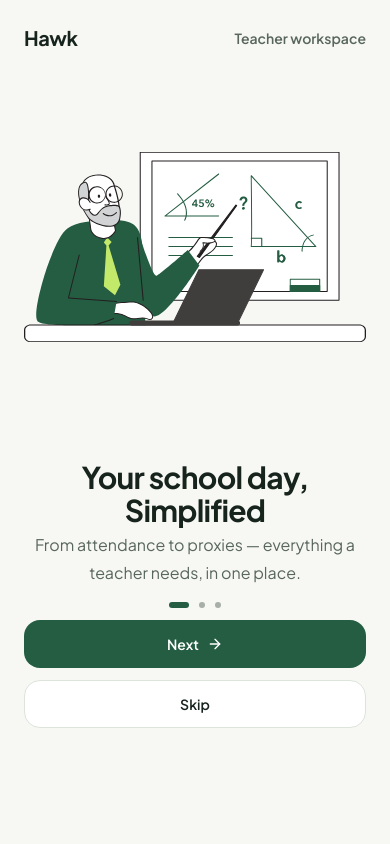
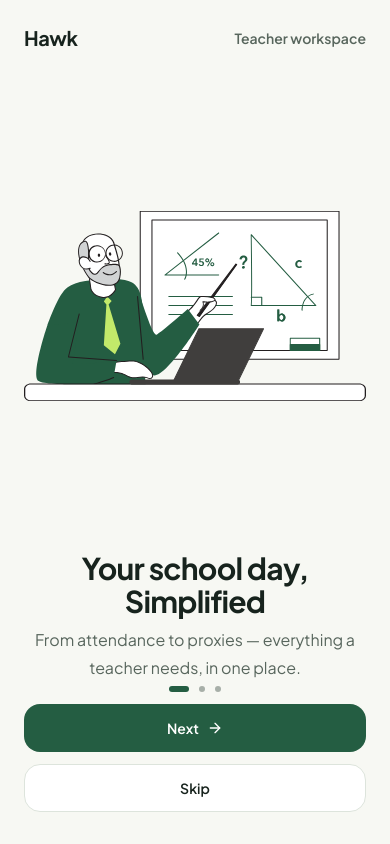
Before and after one commit to koolabhinay07/Hawk, a React (Vite) app: page / in a window 390 px wide. Built offline with nearby package versions, Linux system fonts and the light colour scheme; a web font is replaced by a local one.

Commit message:
Add full project source

```diff
--- a/src/OnboardingFlow.tsx
+++ b/src/OnboardingFlow.tsx
@@ -354,11 +354,11 @@ export default function OnboardingFlow({ onComplete }: { onComplete: (profile?:
             )}
             {screen === "intro" && (
               <div className="animate-[fade-in_260ms_ease-out] flex min-h-0 flex-1 flex-col md:justify-center">
-                <div className="mb-6 flex min-h-0 basis-0 flex-1 items-center justify-center md:hidden">
+                <div className={`flex min-h-0 basis-0 flex-1 justify-center md:hidden ${isFirstIntroSlide ? "mb-2 items-end" : "mb-6 items-center"}`}>
                   <img src={slideIllustration} alt="" className="h-full max-h-[520px] w-auto max-w-full object-contain object-center" />
                 </div>
-                <div className="mt-auto flex h-[370px] flex-none flex-col pb-2 text-center md:mt-0 md:h-[370px] md:justify-center md:pb-0 md:text-left">
-                  <div className="flex h-[148px] flex-none flex-col items-center justify-center gap-1 md:h-[172px] md:items-start">
+                <div className={`flex flex-none flex-col pb-2 text-center md:mt-0 md:h-[370px] md:justify-center md:pb-0 md:text-left ${isFirstIntroSlide ? "mt-0 h-auto" : "mt-auto h-[370px]"}`}>
+                  <div className={`flex flex-none flex-col items-center md:h-[172px] md:items-start ${isFirstIntroSlide ? "h-auto justify-start gap-2 md:justify-center" : "h-[148px] justify-center gap-1"}`}>
                     <h1 className="max-w-xl text-3xl font-bold leading-[1.1] tracking-tight md:text-4xl">{slide.title}</h1>
                     <p className="max-w-lg text-base leading-7 text-muted-foreground">{slide.body}</p>
                   </div>
```
